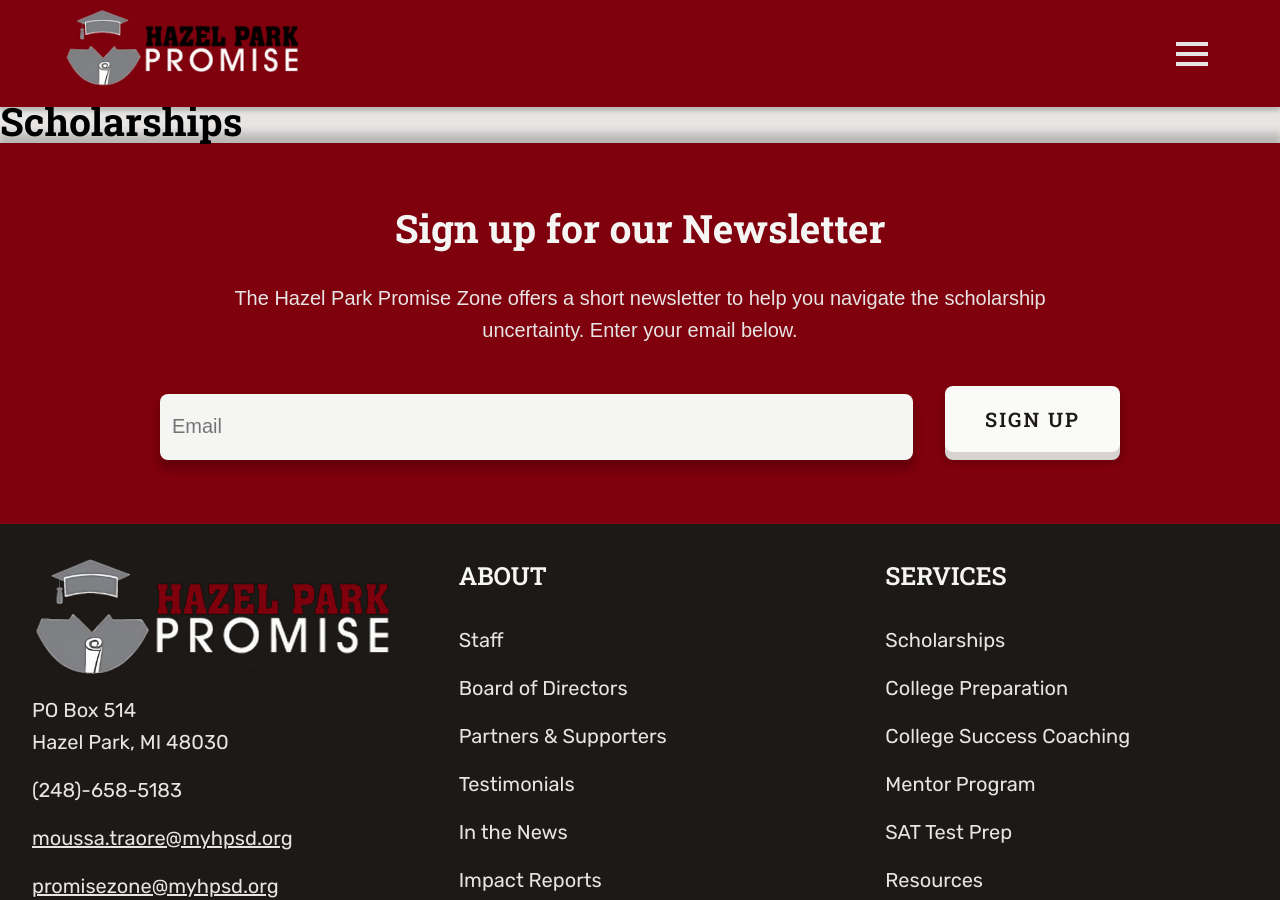
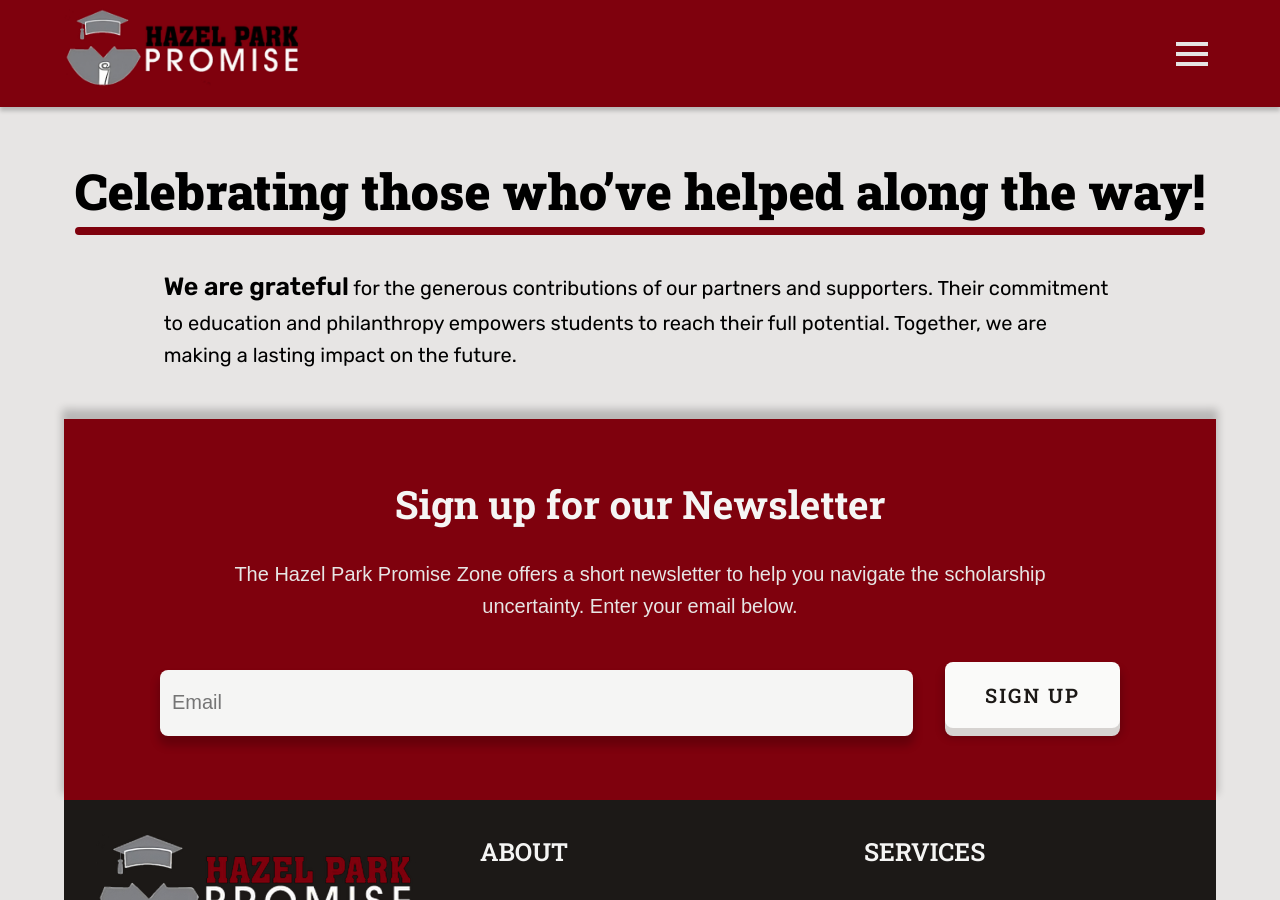
Before and after one commit to rsdrew/promiseZone, a Jekyll site: the page built from scholarships.html, in a window 1280 px wide and 900 px high. Built offline with Jekyll 4.4.1, drawn with Linux system fonts in a browser that asks for light colours.

Commit message:
Fixed titles for different pages

```diff
--- a/board-of-directors.html
+++ b/board-of-directors.html
@@ -1,6 +1,6 @@
 ---
 layout: default
-title: In the News
+title: Board of Directors
 ---
 
 <div class="container">
--- a/impact-reports.html
+++ b/impact-reports.html
@@ -1,6 +1,6 @@
 ---
 layout: default
-title: Resources
+title: Impact Reports
 ---
 
 <div class="container">
--- a/partners-and-sponsors.html
+++ b/partners-and-sponsors.html
@@ -1,6 +1,6 @@
 ---
 layout: default
-title: Annual Fundraiser
+title: Partners & Sponsors
 ---
 
 <div class="container">
--- a/sat-test-prep.html
+++ b/sat-test-prep.html
@@ -1,6 +1,6 @@
 ---
 layout: default
-title: College Preparation
+title: SAT Test Prep
 ---
 
 <div class="container">
--- a/scholarships.html
+++ b/scholarships.html
@@ -2,4 +2,7 @@
 layout: default
 title: Scholarships
 ---
-<h1>Scholarships</h1>
+
+<div class="container">
+  <h1 class="text-page-header">Celebrating those who’ve helped along the way!</h1>
+  <h2 class="text-page-subheader"><span class="text-page-subheader--bold">We are grateful</span> for the generous contributions of our partners and supporters. Their commitment to education and philanthropy empowers students to reach their full potential. Together, we are making a lasting impact on the future.</h2>
```
